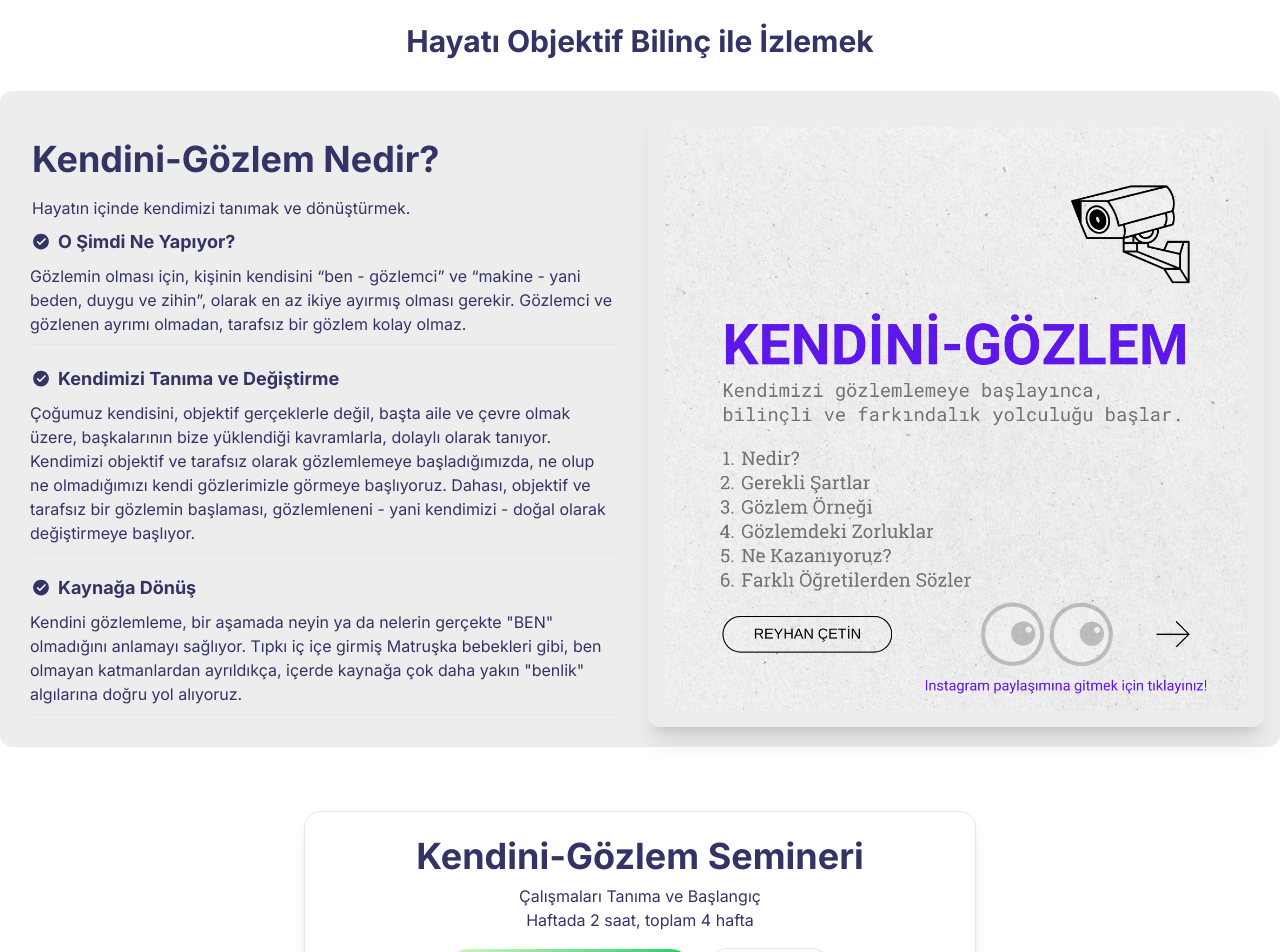
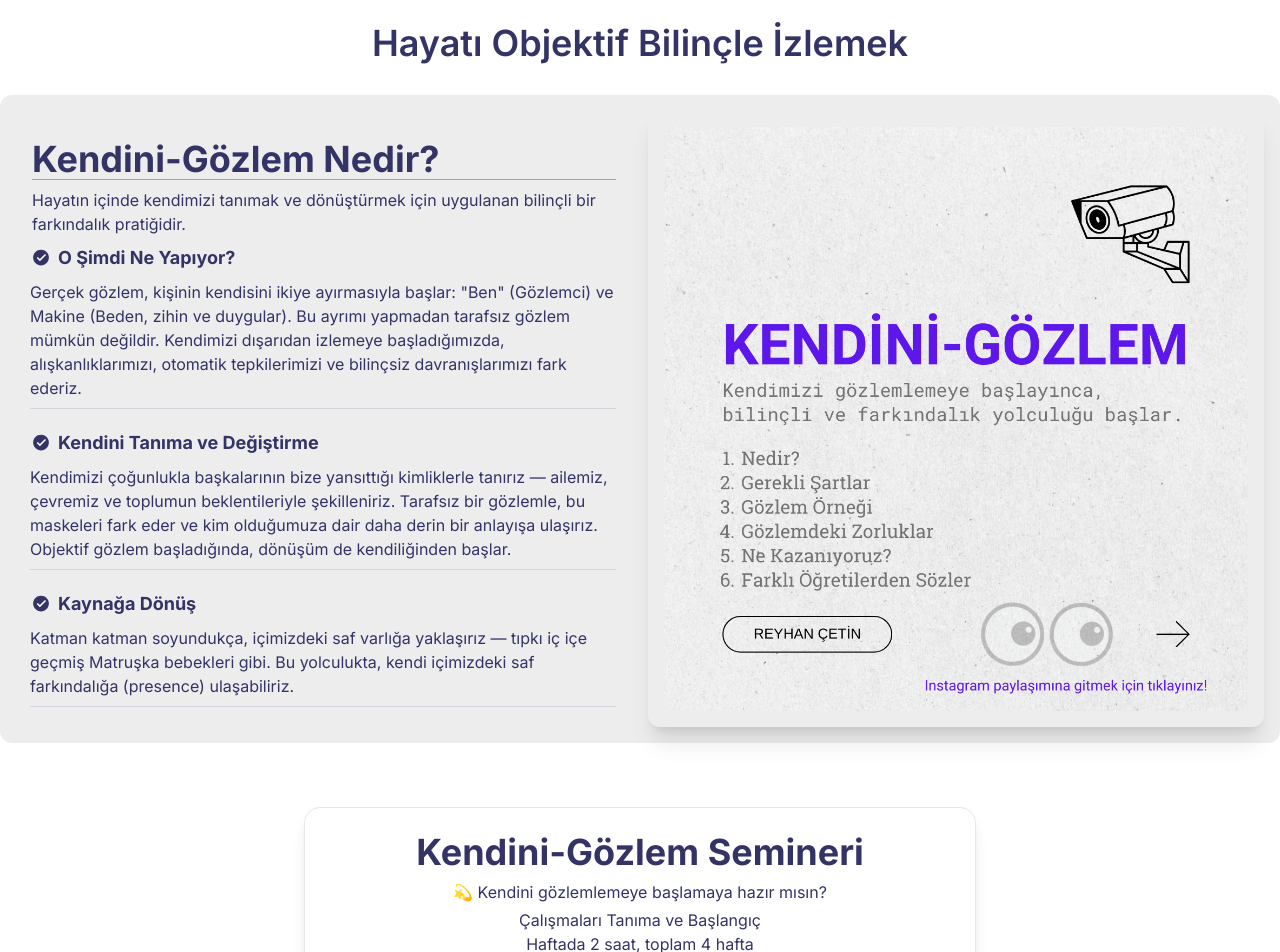
Before and after one commit to rcteenx/reyhancetin_next15, a Next.js app: page / in a window 1280 px wide. Shown: the part 2160-3112 px from the top of the page. Built offline with nearby package versions, Linux system fonts and the light colour scheme.

Commit message:
update home observation

```diff
--- a/components/sections/home/c-1-observation.jsx
+++ b/components/sections/home/c-1-observation.jsx
@@ -9,11 +9,13 @@ export default function Observation({ img, content }) {
           <h2 className="my-4 lg:my-4 text-4xl md:text-4xl lg:text-8xl">
             {content.h2}
           </h2>
-          <h3 className="my-4 text-base md:text-3xl">{content.h3}</h3>
+          <h4 className="my-4 text-xl md:text-4xl">{content.h3}</h4>
         </div>
         <div className="grid grid-cols-1 md:p-4 xl:grid-cols-2 gap-4 lg:mt-8 items-center bg-[#ededed] md:rounded-xl">
           <div className="mx-auto px-4 my-4 max-w-2xl ">
-            <h3 className="border-b my-4">{content.subTitle}</h3>
+            <h3 className="my-2 border-b border-gray-400">
+              {content.subTitle}
+            </h3>
             <p className="my-2">{content.p3}</p>
             <ul className="space-y-5">
               {content.items.map((i, index) => (
@@ -21,7 +23,7 @@ export default function Observation({ img, content }) {
                   <SvgCheck />
                   <div>
                     <dt className="font-bold text-lg">{i.title}</dt>
-                    <dd className="-ml-7 mt-2 pb-2 border-b border-gray-200">
+                    <dd className="-ml-7 mt-2 pb-2 border-b border-gray-300">
                       {i.info}
                     </dd>
                   </div>
--- a/components/sections/home/c-12-observation-cta.jsx
+++ b/components/sections/home/c-12-observation-cta.jsx
@@ -4,6 +4,8 @@ export default function ObservationCTA() {
   return (
     <div className="mx-auto max-w-2xl mt-8 md:mt-16 p-4 md:px-12 md:border md:rounded-2xl shadow-lg text-center ">
       <h3>Kendini-Gözlem Semineri</h3>
+      <p>💫 Kendini gözlemlemeye başlamaya hazır mısın?</p>
+
       <ul>
         <li>Çalışmaları Tanıma ve Başlangıç</li>
         <li>Haftada 2 saat, toplam 4 hafta</li>
@@ -12,9 +14,8 @@ export default function ObservationCTA() {
         <li>
           <a
             href="https://wa.me/905443087402?text=Kendini-G%C3%B6zlem%20seminerine%20kat%C4%B1lmak%20istiyorum"
-            className="relative py-2 px-6 transition-all duration-200 gradientTransition btn-hero gradientWhatsapp"
+            className="relative py-3 px-6 transition-all duration-200 gradientTransition btn-hero gradientWhatsapp"
           >
-            <IconComponent name="whatsapp" size={24} color="white" />
             <span>👉 Katılmak İstiyorum</span>
           </a>
         </li>
--- a/content/data/index.js
+++ b/content/data/index.js
@@ -137,21 +137,21 @@ export const presenceMentor = {
 
 export const selfObservation = {
   h2: "KENDİNİ GÖZLEM",
-  h3: "Hayatı Objektif Bilinç ile İzlemek",
+  h3: "Hayatı Objektif Bilinçle İzlemek",
   subTitle: "Kendini-Gözlem Nedir?",
-  p3: "Hayatın içinde kendimizi tanımak ve dönüştürmek.",
+  p3: "Hayatın içinde kendimizi tanımak ve dönüştürmek için uygulanan bilinçli bir farkındalık pratiğidir.",
   items: [
     {
       title: "O Şimdi Ne Yapıyor?",
-      info: "Gözlemin olması için, kişinin kendisini “ben - gözlemci” ve “makine - yani beden, duygu ve zihin”, olarak en az ikiye ayırmış olması gerekir. Gözlemci ve gözlenen ayrımı olmadan, tarafsız bir gözlem kolay olmaz.",
+      info: 'Gerçek gözlem, kişinin kendisini ikiye ayırmasıyla başlar: "Ben" (Gözlemci) ve Makine (Beden, zihin ve duygular). Bu ayrımı yapmadan tarafsız gözlem mümkün değildir. Kendimizi dışarıdan izlemeye başladığımızda, alışkanlıklarımızı, otomatik tepkilerimizi ve bilinçsiz davranışlarımızı fark ederiz.',
     },
     {
-      title: "Kendimizi Tanıma ve Değiştirme",
-      info: "Çoğumuz kendisini, objektif gerçeklerle değil, başta aile ve çevre olmak üzere, başkalarının bize yüklendiği kavramlarla, dolaylı olarak tanıyor. Kendimizi objektif ve tarafsız olarak gözlemlemeye başladığımızda, ne olup ne olmadığımızı kendi gözlerimizle görmeye başlıyoruz. Dahası, objektif ve tarafsız bir gözlemin başlaması, gözlemleneni - yani kendimizi - doğal olarak değiştirmeye başlıyor.",
+      title: "Kendini Tanıma ve Değiştirme",
+      info: "Kendimizi çoğunlukla başkalarının bize yansıttığı kimliklerle tanırız — ailemiz, çevremiz ve toplumun beklentileriyle şekilleniriz. Tarafsız bir gözlemle, bu maskeleri fark eder ve kim olduğumuza dair daha derin bir anlayışa ulaşırız. Objektif gözlem başladığında, dönüşüm de kendiliğinden başlar.",
     },
     {
       title: "Kaynağa Dönüş",
-      info: 'Kendini gözlemleme, bir aşamada neyin ya da nelerin gerçekte "BEN" olmadığını anlamayı sağlıyor. Tıpkı iç içe girmiş Matruşka bebekleri gibi, ben olmayan katmanlardan ayrıldıkça, içerde kaynağa çok daha yakın "benlik" algılarına doğru yol alıyoruz.',
+      info: "Katman katman soyundukça, içimizdeki saf varlığa yaklaşırız — tıpkı iç içe geçmiş Matruşka bebekleri gibi. Bu yolculukta, kendi içimizdeki saf farkındalığa (presence) ulaşabiliriz.",
     },
   ],
 };
```
